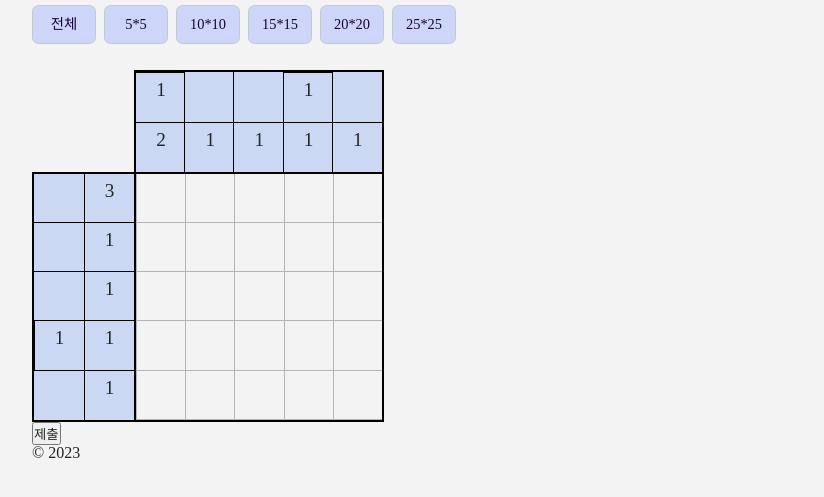
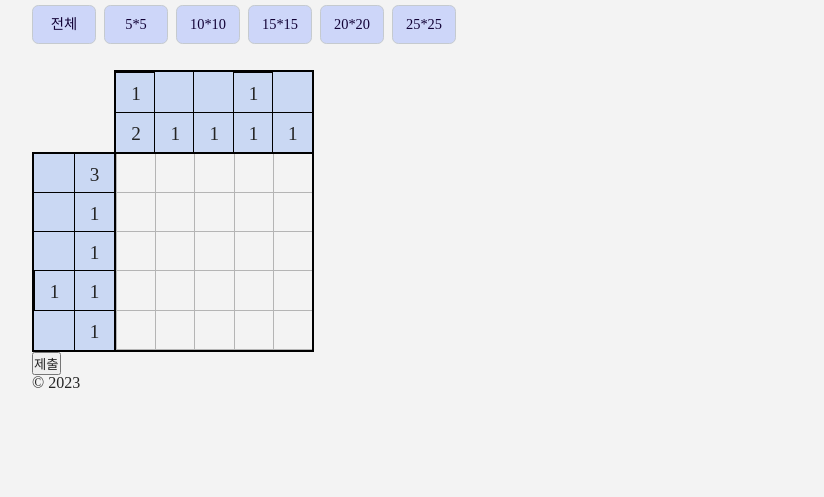
Before and after one commit to saemileee/nemmo-logic, a website: page index.html in a window 1280 px wide. Both pictures are taken after a click on the link "테스트 타이틀1". Shown: the part 283-780 px from the top of the page, without its empty margins (8-832 px from the left). Drawn offline with Linux system fonts and the light colour scheme.

Commit message:
clue 체크 기능

```diff
--- a/public/css/gameboard.css
+++ b/public/css/gameboard.css
@@ -90,8 +90,14 @@ body {
   text-align: center;
 
   font-size: 1.2em;
-  line-height: 1.8em;
+  line-height: 2.2em;
   overflow: hidden;
+  cursor: pointer;
+}
+
+.clue-container p.done {
+  background-size: cover;
+  background-image: url("../img/slash.png");
 }
 
 /* 셀 보드 */
@@ -117,6 +123,7 @@ body {
   display: inline-block;
   border-left: 0.5px solid rgb(180, 180, 180);
   border-bottom: 0.5px solid rgb(180, 180, 180);
+  cursor: pointer;
 }
 
 #board div.row > div:focus {
--- a/public/js/paintStage.js
+++ b/public/js/paintStage.js
@@ -9,8 +9,8 @@ export function paintStage(puzzleArr) {
   const ROWS = answerArr.length;
   const COLS = answerArr[0].length;
 
-  styleEl.setProperty("--board-size-h", `${ROWS * 0.5 * 100}px`);
-  styleEl.setProperty("--board-size-w", `${COLS * 0.5 * 100}px`);
+  styleEl.setProperty("--board-size-h", `${ROWS * 0.5 * 80}px`);
+  styleEl.setProperty("--board-size-w", `${COLS * 0.5 * 80}px`);
   styleEl.setProperty("--row-size", ROWS);
   styleEl.setProperty("--col-size", COLS);
 
@@ -84,7 +84,6 @@ export function paintStage(puzzleArr) {
     const cellStatus = cells[thisRow][thisCol];
 
     //클릭한 위치의 로우와 칼럼 셀들만 선택할 수 있도록 하기
-
     firstClickedCellIdx = [thisRow, thisCol];
 
     //좌/우 클릭에 따라 fillMode 변경
@@ -134,7 +133,8 @@ export function paintStage(puzzleArr) {
   function mouseUpOnCell() {
     //만약 셀렉티드 셀인덱스 값이 없을 경우 firstClicked 친구로 반영
     //셀렉티드셀인덱스 값을 가지고 실제 셀 데이터에 반영
-    changeCellStatus(fillMode);
+
+    isMouseDown ? changeCellStatus(fillMode) : null;
     function changeCellStatus(fillMode) {
       if (selectedCellIdx.length !== 0) {
         for (let cellIdx of selectedCellIdx) {
@@ -227,18 +227,25 @@ export function paintStage(puzzleArr) {
       const rowClueArr = countTasks("row", COLS, i);
       //clue콘테이너 만들고 clueArr 받아서 페인팅하기
       const rowClueContainer = document.querySelector(`#row-clue .row${i}`);
-      rowClueContainer.innerHTML = rowClueArr
-        .map((count) => `<p>${count}</p>`)
-        .join("");
+      createClueCell(rowClueArr, rowClueContainer);
     }
 
     for (let i = 0; i < COLS; i++) {
       const colClueArr = countTasks("col", ROWS, i);
       //clue콘테이너 만들고 clueArr 받아서 페인팅하기
       const colClueContainer = document.querySelector(`#col-clue .col${i}`);
-      colClueContainer.innerHTML = colClueArr
-        .map((count) => `<p>${count}</p>`)
-        .join("");
+      createClueCell(colClueArr, colClueContainer);
+    }
+
+    function createClueCell(clueArr, clueContainer) {
+      clueArr.forEach((count) => {
+        const pEl = document.createElement("p");
+        pEl.innerHTML = count;
+        pEl.addEventListener("click", (e) => {
+          e.target.classList.toggle("done");
+        });
+        clueContainer.append(pEl);
+      });
     }
   }
 
```
Also changed, not shown: public/img/slash-svgrepo-com.svg (added), public/img/slash.png (added).
